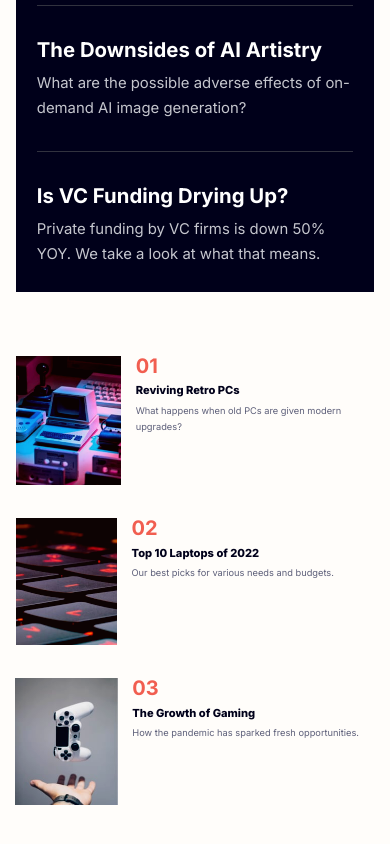
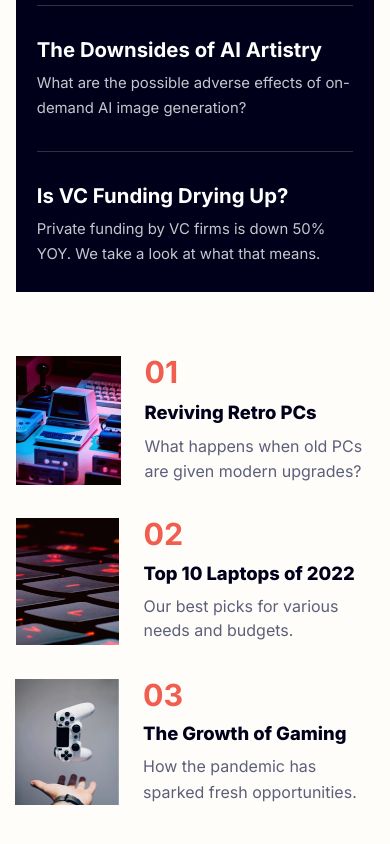
Before and after one commit to pkthunder87/news-homepage, a React (Vite) app: page / in a window 390 px wide. Shown: the part 962-1806 px from the top of the page. Built offline with nearby package versions, Linux system fonts and the light colour scheme.

Commit message:
Feat: Finish static version of mobile design

```diff
--- a/src/components/TopArticles.jsx
+++ b/src/components/TopArticles.jsx
@@ -2,11 +2,11 @@ function TopArticles() {
   return (
     <div className="mt-16 md:col-span-2 md:mt-[2.8rem] md:block">
       <li className="grid list-none gap-[2.1rem] md:grid-cols-3 md:gap-5">
-        <ul className="flex gap-[.92rem]">
+        <ul className="flex gap-6 md:gap-[.92rem]">
           {/* Creates an overlay using only tailwind */}
-          <div className="relative h-[8.05rem] w-[7rem] md:h-[4.9rem] md:w-[7.1rem]">
+          <div className="relative h-[8.05rem] w-[12.5rem] md:h-[4.9rem] md:w-[7.1rem]">
             <img
-              className="h-[8.05rem] w-[7rem] brightness-90 contrast-125 md:h-[4.9rem] md:w-[7.1rem]"
+              className="h-[8.05rem] w-[12.5rem] brightness-90 contrast-125 md:h-[4.9rem] md:w-[7.1rem]"
               src="image-retro-pcs.jpg"
               alt="Retro PC"
             />
@@ -14,21 +14,21 @@ function TopArticles() {
           </div>
 
           <div className="flex flex-col">
-            <h3 className="-mt-1 text-xl font-bold text-primary-soft-red">
+            <h3 className="-mt-1 text-[1.9rem] font-bold leading-10 text-primary-soft-red md:mb-0 md:text-xl">
               01
             </h3>
-            <h4 className="mt-[.15rem] cursor-pointer text-[.695rem] font-extrabold text-neutral-very-dark-blue hover:text-primary-soft-red">
+            <h4 className="mt-[.43rem] cursor-pointer text-[1.15rem] font-extrabold text-neutral-very-dark-blue hover:text-primary-soft-red md:mt-[.15rem] md:text-[.695rem]">
               Reviving Retro PCs
             </h4>
-            <p className="mt-1 text-[.58rem] leading-4 text-neutral-dark-grayish-blue">
+            <p className="mt-2 text-base leading-[1.55rem] text-neutral-dark-grayish-blue md:mt-1 md:text-[.58rem] md:leading-4">
               What happens when old PCs are given modern upgrades?
             </p>
           </div>
         </ul>
-        <ul className="flex gap-[.92rem]">
-          <div className="relative h-[7.9rem] w-[6.3rem] md:h-[4.87rem] md:w-[5.59rem]">
+        <ul className="flex gap-6 md:gap-[.92rem]">
+          <div className="relative h-[7.9rem] w-[9.8rem] md:h-[4.87rem] md:w-[5.59rem]">
             <img
-              className="h-[7.9rem] w-[6.3rem] blur-[.2px] brightness-90 contrast-125 md:h-[4.87rem] md:w-[5.59rem]"
+              className="h-[7.9rem] w-[9.8rem] blur-[.2px] brightness-90 contrast-125 md:h-[4.87rem] md:w-[5.59rem]"
               src="image-top-laptops.jpg"
               alt="Black and red keyboard"
             />
@@ -36,34 +36,34 @@ function TopArticles() {
           </div>
 
           <div className="flex flex-col">
-            <h3 className="-mt-1 text-xl font-bold text-primary-soft-red">
+            <h3 className="-mt-1 text-[1.9rem] font-bold leading-10 text-primary-soft-red md:mb-0 md:text-xl">
               02
             </h3>
-            <h4 className="mt-[.15rem] cursor-pointer text-[.695rem] font-extrabold text-neutral-very-dark-blue hover:text-primary-soft-red">
+            <h4 className="mt-[.33rem] cursor-pointer text-[1.15rem] font-extrabold text-neutral-very-dark-blue hover:text-primary-soft-red md:mt-[.15rem] md:text-[.695rem]">
               Top 10 Laptops of 2022
             </h4>
-            <p className="mt-1 text-[.58rem] leading-4 text-neutral-dark-grayish-blue">
+            <p className="mt-[.4rem] text-base leading-[1.55rem] text-neutral-dark-grayish-blue md:mt-1 md:text-[.58rem] md:leading-4">
               Our best picks for various needs and budgets.
             </p>
           </div>
         </ul>
-        <ul className="-ml-[.05rem] flex gap-[.92rem]">
-          <div className="relative h-[7.9rem] w-[6.4rem] md:h-[4.87rem] md:w-[6.2rem]">
+        <ul className="-ml-[.05rem] mt-[.05rem] flex gap-6 md:mt-0 md:gap-[.92rem]">
+          <div className="relative h-[7.9rem] w-[11rem] md:h-[4.87rem] md:w-[6.2rem]">
             <img
-              className="h-[7.9rem] w-[6.4rem] blur-[.2px] brightness-[.9] contrast-125 md:h-[4.87rem] md:w-[6.2rem]"
+              className="h-[7.9rem] w-[11rem] blur-[.2px] brightness-[.9] contrast-125 md:h-[4.87rem] md:w-[6.2rem]"
               src="image-gaming-growth.jpg"
               alt="PS4 Controller"
             />
             <div className="absolute inset-0 bg-gray-700 opacity-5"></div>
           </div>
           <div className="flex flex-col">
-            <h3 className="-mt-1 text-xl font-bold text-primary-soft-red">
+            <h3 className="-mt-1 text-[1.9rem] font-bold leading-10 text-primary-soft-red md:mb-0 md:text-xl">
               03
             </h3>
-            <h4 className="mt-[.15rem] cursor-pointer text-[.695rem] font-extrabold text-neutral-very-dark-blue hover:text-primary-soft-red">
+            <h4 className="mt-[.33rem] cursor-pointer text-[1.15rem] font-extrabold text-neutral-very-dark-blue hover:text-primary-soft-red md:mt-[.15rem] md:text-[.695rem]">
               The Growth of Gaming
             </h4>
-            <p className="mt-1 text-[.58rem] leading-4 text-neutral-dark-grayish-blue">
+            <p className="mt-[.4rem] text-base leading-[1.6rem] text-neutral-dark-grayish-blue md:mt-1 md:text-[.58rem] md:leading-4">
               How the pandemic has sparked fresh opportunities.
             </p>
           </div>
```
